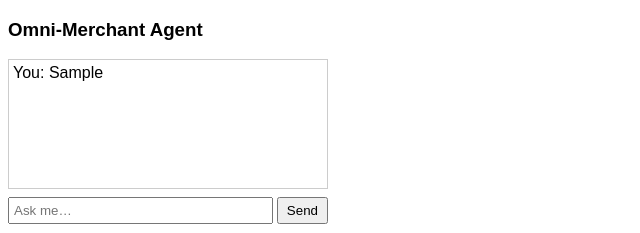
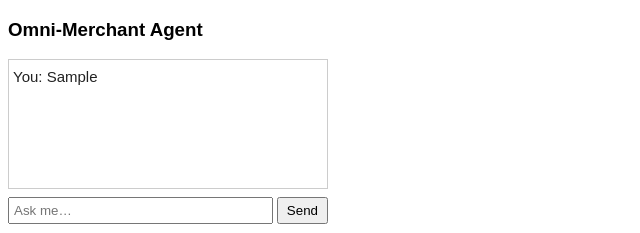
Before and after one commit to kidgod099/omni-merchant-agent, a browser extension: page sidebar.html in a window 1280 px wide. Both pictures are taken after typing "Sample" into the empty fields and a click on the button "Send". Shown: the top 233 px of the page, 0-640 px from the left. Drawn offline with Linux system fonts and the light colour scheme.

Commit message:
Improve chatbox legibility

```diff
--- a/sidebar.html
+++ b/sidebar.html
@@ -5,7 +5,16 @@
   <title>Omni-Merchant Agent</title>
   <style>
     body { font-family: sans-serif; margin:8px; width:320px; }
-    #messages { border:1px solid #ccc; height:120px; overflow-y:auto; padding:4px; margin-bottom:8px; }
+    #messages {
+      border:1px solid #ccc;
+      height:120px;
+      overflow-y:auto;
+      padding:4px;
+      margin-bottom:8px;
+      font-size:15px;
+      line-height:1.4;
+      color:#222;
+    }
     form { display:flex; gap:4px; margin-bottom:12px; }
     input { flex:1; padding:4px; }
     button { padding:4px 8px; }
@@ -38,6 +47,12 @@
       margin: 4px 0;
 }
 
+    /* Improve spacing and preserve line breaks for chat messages */
+    #messages div {
+      margin: 2px 0;
+      white-space: pre-wrap;
+    }
+
   </style>
 </head>
 <body>
```
